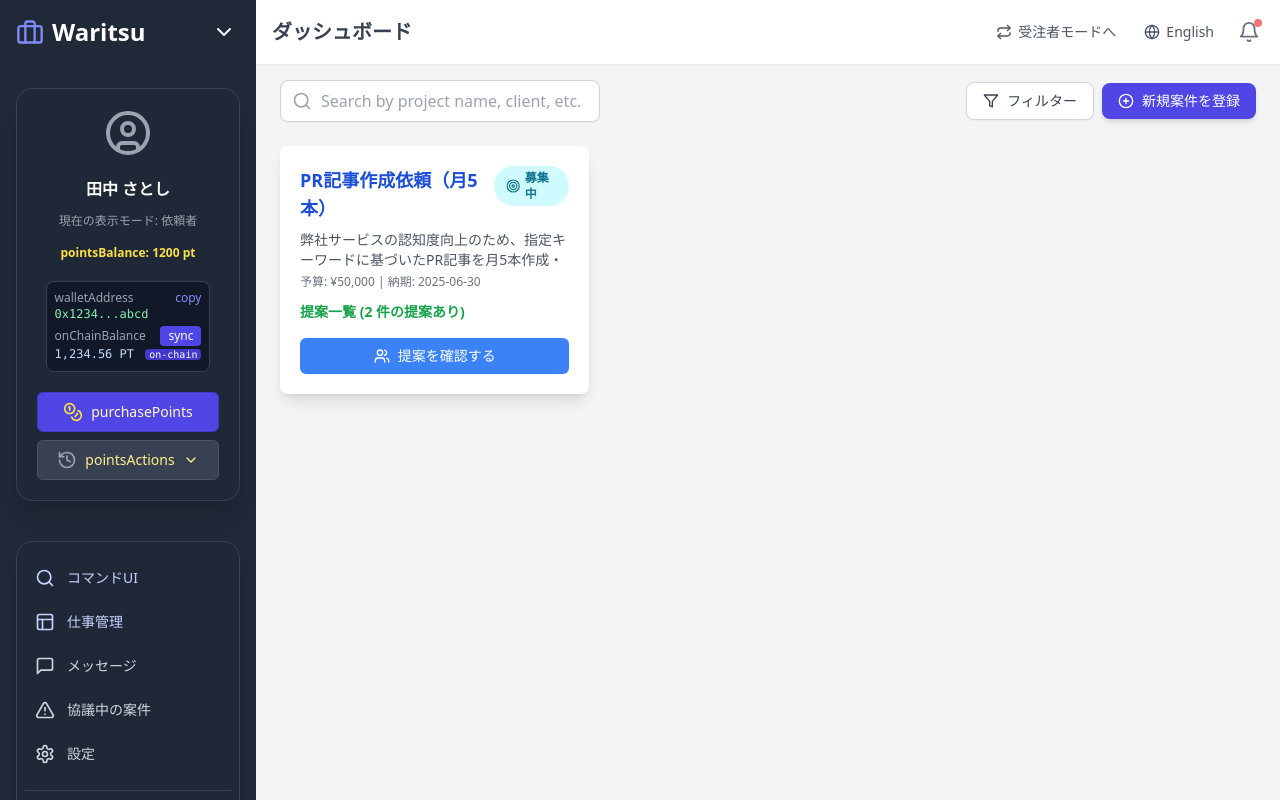
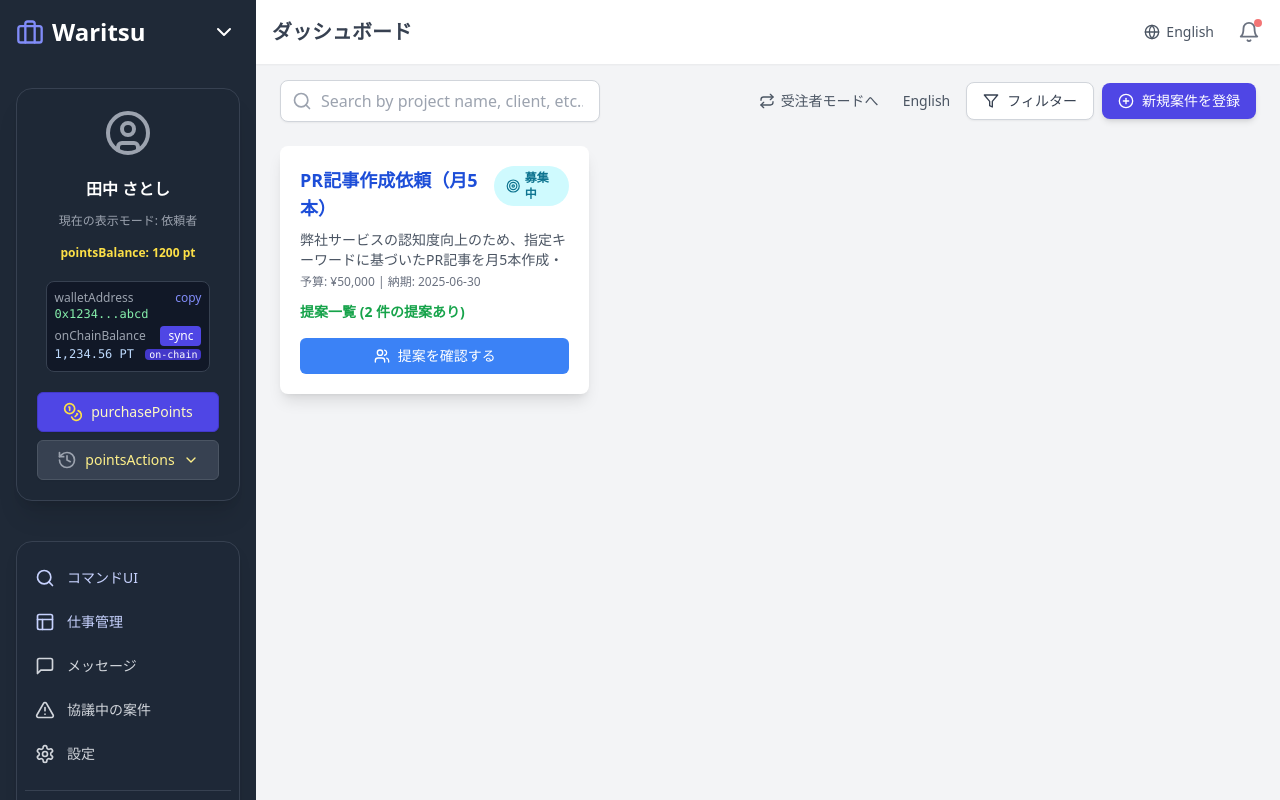
Before and after one commit to ken2san/escrow-app-project, a React (Create React App) app: page /dashboard in a window 1280 px wide. Built offline with nearby package versions, Linux system fonts and the light colour scheme.

Commit message:
Remove view mode switch from header and fix sidebar active state for dashboard/command-ui button. Now the Command UI button is correctly highlighted on home, and the header no longer shows the client/contractor mode switch.

```diff
--- a/src/App.js
+++ b/src/App.js
@@ -61,7 +61,7 @@ export default function App() {
   const [isSidebarOpen, setIsSidebarOpen] = useState(true);
   const location = useLocation();
   const navigate = useNavigate();
-  const activePage = location.pathname.replace('/', '') || 'dashboard';
+  const activePage = location.pathname === '/' ? 'command-ui' : location.pathname.replace('/', '');
   const [activeProjectDetailTab, setActiveProjectDetailTab] = useState('details');
   const { t, i18n } = useTranslation();
   const currentLanguage = i18n.language;
--- a/src/components/layout/Header.js
+++ b/src/components/layout/Header.js
@@ -1,5 +1,5 @@
 import React from 'react';
-import { Repeat, Globe, Bell } from 'lucide-react';
+import { Globe, Bell } from 'lucide-react';
 
 const Header = ({ t, isSidebarOpen, activePage, currentViewMode, toggleViewMode, toggleLanguage, currentLanguage }) => {
   let pageTitle = '';
@@ -17,8 +17,6 @@ const Header = ({ t, isSidebarOpen, activePage, currentViewMode, toggleViewMode,
   } else if (activePage === 'settings') {
     pageTitle = t('settings');
   }
-  const roleSwitchButtonText =
-    currentViewMode === 'client' ? t('viewAsContractor') : t('viewAsClient');
 
   return (
     <header
@@ -36,14 +34,7 @@ const Header = ({ t, isSidebarOpen, activePage, currentViewMode, toggleViewMode,
         </h2>
       </div>
       <div className="flex items-center space-x-2 md:space-x-3">
-        <button
-          onClick={toggleViewMode}
-          className="text-gray-600 hover:text-indigo-600 p-2 rounded-md hover:bg-gray-100 flex items-center text-xs sm:text-sm whitespace-nowrap"
-          title={t('roleSwitchButton')}
-        >
-          <Repeat size={16} className="mr-1 sm:mr-1.5 flex-shrink-0" />
-          {roleSwitchButtonText}
-        </button>
+  {/* View mode switch button moved to DashboardPage */}
         <button
           onClick={toggleLanguage}
           className="text-gray-600 hover:text-indigo-600 p-2 rounded-md hover:bg-gray-100 flex items-center text-xs sm:text-sm"
--- a/src/pages/DashboardPage.js
+++ b/src/pages/DashboardPage.js
@@ -2,7 +2,7 @@ import React, { useState, useEffect } from 'react';
 import { useNavigate } from 'react-router-dom';
 import { useTranslation } from 'react-i18next';
 import ProjectCard from '../components/dashboard/ProjectCard';
-import { Search, Filter, PlusCircle, Briefcase, Zap, ListChecks, History } from 'lucide-react';
+import { Search, Filter, PlusCircle, Briefcase, Zap, ListChecks, History, Repeat } from 'lucide-react';
 import TabButton from '../components/common/TabButton';
 
 import { dashboardAllProjects } from '../utils/initialData';
@@ -16,6 +16,9 @@ const DashboardPage = ({
   handleProjectClick,
   selectedProjectId,
   setActivePage,
+  toggleViewMode,
+  currentLanguage,
+  toggleLanguage,
   ...props
 }) => {
   const { t } = useTranslation();
@@ -165,6 +168,9 @@ const DashboardPage = ({
     </div>
   );
 
+  const roleSwitchButtonText =
+    currentViewMode === 'client' ? t('viewAsContractor') : t('viewAsClient');
+
   return (
     <div>
       <div className="mb-6 flex flex-col sm:flex-row justify-between items-center gap-4">
@@ -179,6 +185,21 @@ const DashboardPage = ({
           <Search className="absolute left-3 top-1/2 transform -translate-y-1/2 h-5 w-5 text-gray-400" />
         </div>
         <div className="flex items-center space-x-2">
+          <button
+            onClick={toggleViewMode}
+            className="text-gray-600 hover:text-indigo-600 p-2 rounded-md hover:bg-gray-100 flex items-center text-xs sm:text-sm whitespace-nowrap"
+            title={t('roleSwitchButton')}
+          >
+            <Repeat size={16} className="mr-1 sm:mr-1.5 flex-shrink-0" />
+            {roleSwitchButtonText}
+          </button>
+          <button
+            onClick={toggleLanguage}
+            className="text-gray-600 hover:text-indigo-600 p-2 rounded-md hover:bg-gray-100 flex items-center text-xs sm:text-sm"
+          >
+            {/* Language switch button for convenience, can be removed if not needed */}
+            {currentLanguage === 'ja' ? 'English' : '日本語'}
+          </button>
           <button className="flex items-center bg-white border border-gray-300 text-gray-700 px-4 py-2 rounded-lg hover:bg-gray-50 text-sm shadow-sm">
             <Filter size={16} className="mr-2" />
             {t('filter')}
```
